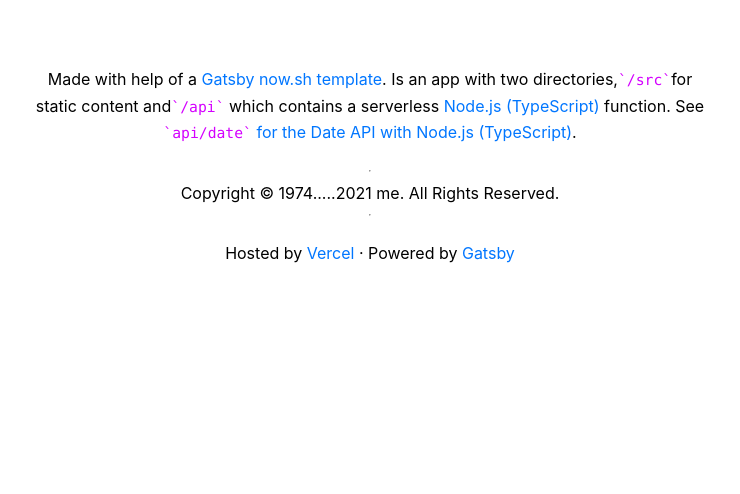
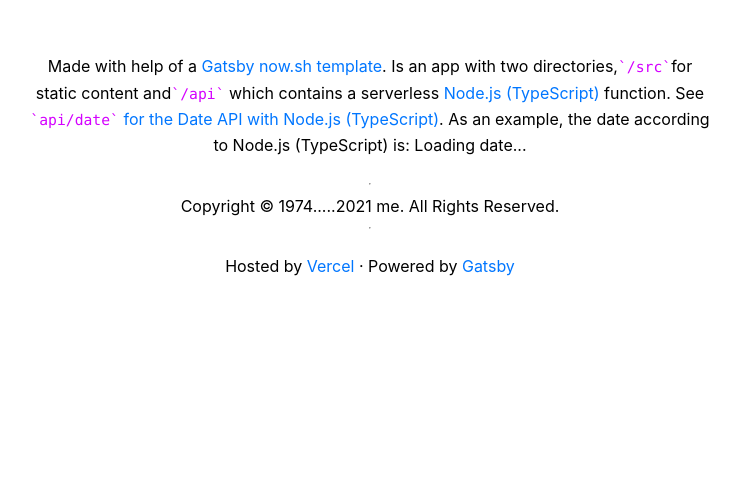
Before and after one commit to nonlin-lin-chaos-order-etc-etal/myzone_now_sh_GPLv3, a Gatsby site: page / in a window 1280 px wide. Shown: the part 322-816 px from the top of the page, without its empty margins (270-1010 px from the left). Built offline with nearby package versions, Linux system fonts and the light colour scheme; Gatsby itself is replaced by a stand-in of ours; no server answers.

Commit message:
Update index.js

```diff
--- a/src/pages/index.js
+++ b/src/pages/index.js
@@ -28,8 +28,8 @@ function Index() {
         <a href="https://github.com/nonlin-lin-chaos-order-etc-etal/myzone_now_sh_GPLv3/tree/main/api"><code>/api</code></a>{' '}
         which contains a serverless{' '} <a href="https://nodejs.org/en/">Node.js (TypeScript)</a> function. See{' '}
         <a href="/api/date"><code>api/date</code> for the Date API with Node.js (TypeScript)</a>.
+        As an example, the date according to Node.js (TypeScript) is: {date ? date : 'Loading date...'}
       </p>
-        {/*<p>The date according to Node.js (TypeScript) is: {date ? date : 'Loading date...'}</p>*/}
       <hr/>
       Copyright © 1974.....2021 me. All Rights Reserved.
       <hr/>
```
